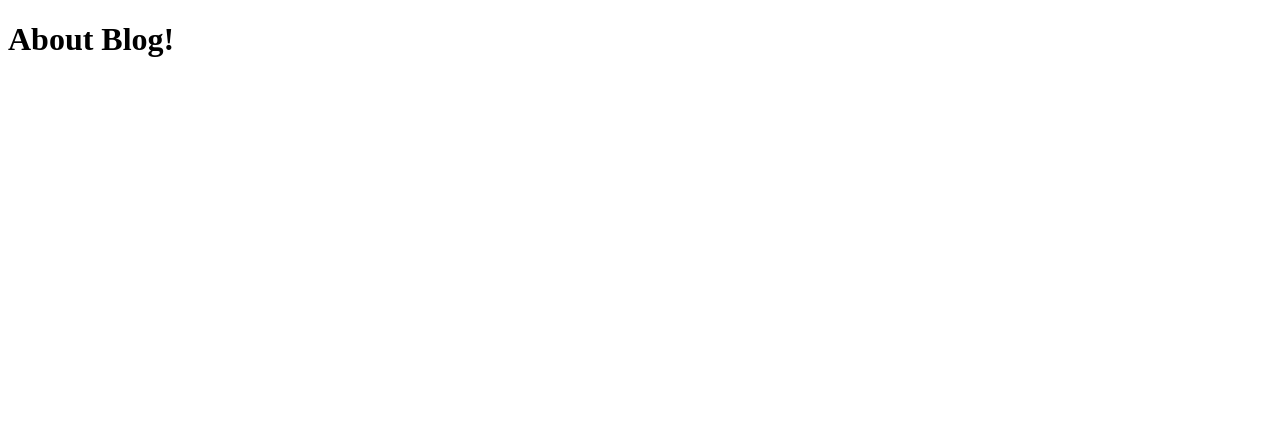
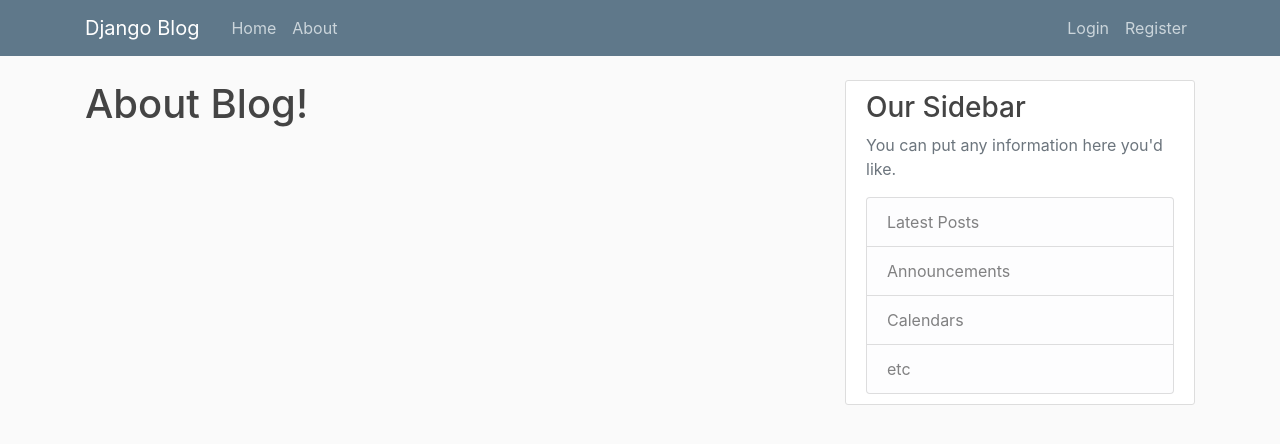
Before and after one commit to yourlastnamesoundslikeatypeofpasta/django_practice, a Django app: page /about/ in a window 1280 px wide. Before the commit the part shown is almost empty. Shown: the top 444 px of the page. Run offline with Django 3.2, Linux system fonts and the light colour scheme; some libraries are stand-ins or nearby versions.

Commit message:
Added navbar, sidebar and CSS

```diff
--- a/django_project/blog/templates/blog/base.html
+++ b/django_project/blog/templates/blog/base.html
@@ -1,7 +1,17 @@
+{% load static %}
 <!DOCTYPE html>
 <html lang="en">
 <head>
+     <!-- Required meta tags -->
+    <meta charset="utf-8">
+    <meta name="viewport" content="width=device-width, initial-scale=1, shrink-to-fit=no">
     <meta charset="UTF-8">
+
+    <!-- Bootstrap CSS -->
+    <link rel="stylesheet" href="https://maxcdn.bootstrapcdn.com/bootstrap/4.0.0/css/bootstrap.min.css" integrity="sha384-Gn5384xqQ1aoWXA+058RXPxPg6fy4IWvTNh0E263XmFcJlSAwiGgFAW/dAiS6JXm" crossorigin="anonymous">
+
+    <link rel="stylesheet" type="text/css" href="{% static 'blog/main.css' %}">
+
     {% if title %}
         <title>Django Blog - {{ title }}</title>
     {% else %}
@@ -9,6 +19,53 @@
     {% endif %}
 </head>
 <body>
-    {% block content %}{% endblock %}
+
+    <header class="site-header">
+      <nav class="navbar navbar-expand-md navbar-dark bg-steel fixed-top">
+        <div class="container">
+          <a class="navbar-brand mr-4" href="/">Django Blog</a>
+          <button class="navbar-toggler" type="button" data-toggle="collapse" data-target="#navbarToggle" aria-controls="navbarToggle" aria-expanded="false" aria-label="Toggle navigation">
+          <span class="navbar-toggler-icon"></span>
+          </button>
+          <div class="collapse navbar-collapse" id="navbarToggle">
+            <div class="navbar-nav mr-auto">
+              <a class="nav-item nav-link" href="/">Home</a>
+              <a class="nav-item nav-link" href="/about">About</a>
+            </div>
+            <!-- Navbar Right Side -->
+            <div class="navbar-nav">
+              <a class="nav-item nav-link" href="#">Login</a>
+              <a class="nav-item nav-link" href="#">Register</a>
+            </div>
+          </div>
+        </div>
+      </nav>
+    </header>
+
+    <main role="main" class="container">
+      <div class="row">
+        <div class="col-md-8">
+          {% block content %}{% endblock %}
+        </div>
+        <div class="col-md-4">
+          <div class="content-section">
+            <h3>Our Sidebar</h3>
+            <p class='text-muted'>You can put any information here you'd like.
+              <ul class="list-group">
+                <li class="list-group-item list-group-item-light">Latest Posts</li>
+                <li class="list-group-item list-group-item-light">Announcements</li>
+                <li class="list-group-item list-group-item-light">Calendars</li>
+                <li class="list-group-item list-group-item-light">etc</li>
+              </ul>
+          </div>
+        </div>
+      </div>
+    </main>
+
+    <!-- Optional JavaScript -->
+    <!-- jQuery first, then Popper.js, then Bootstrap JS -->
+    <script src="https://code.jquery.com/jquery-3.2.1.slim.min.js" integrity="sha384-KJ3o2DKtIkvYIK3UENzmM7KCkRr/rE9/Qpg6aAZGJwFDMVNA/GpGFF93hXpG5KkN" crossorigin="anonymous"></script>
+    <script src="https://cdnjs.cloudflare.com/ajax/libs/popper.js/1.12.9/umd/popper.min.js" integrity="sha384-ApNbgh9B+Y1QKtv3Rn7W3mgPxhU9K/ScQsAP7hUibX39j7fakFPskvXusvfa0b4Q" crossorigin="anonymous"></script>
+    <script src="https://maxcdn.bootstrapcdn.com/bootstrap/4.0.0/js/bootstrap.min.js" integrity="sha384-JZR6Spejh4U02d8jOt6vLEHfe/JQGiRRSQQxSfFWpi1MquVdAyjUar5+76PVCmYl" crossorigin="anonymous"></script>
 </body>
 </html>
```
